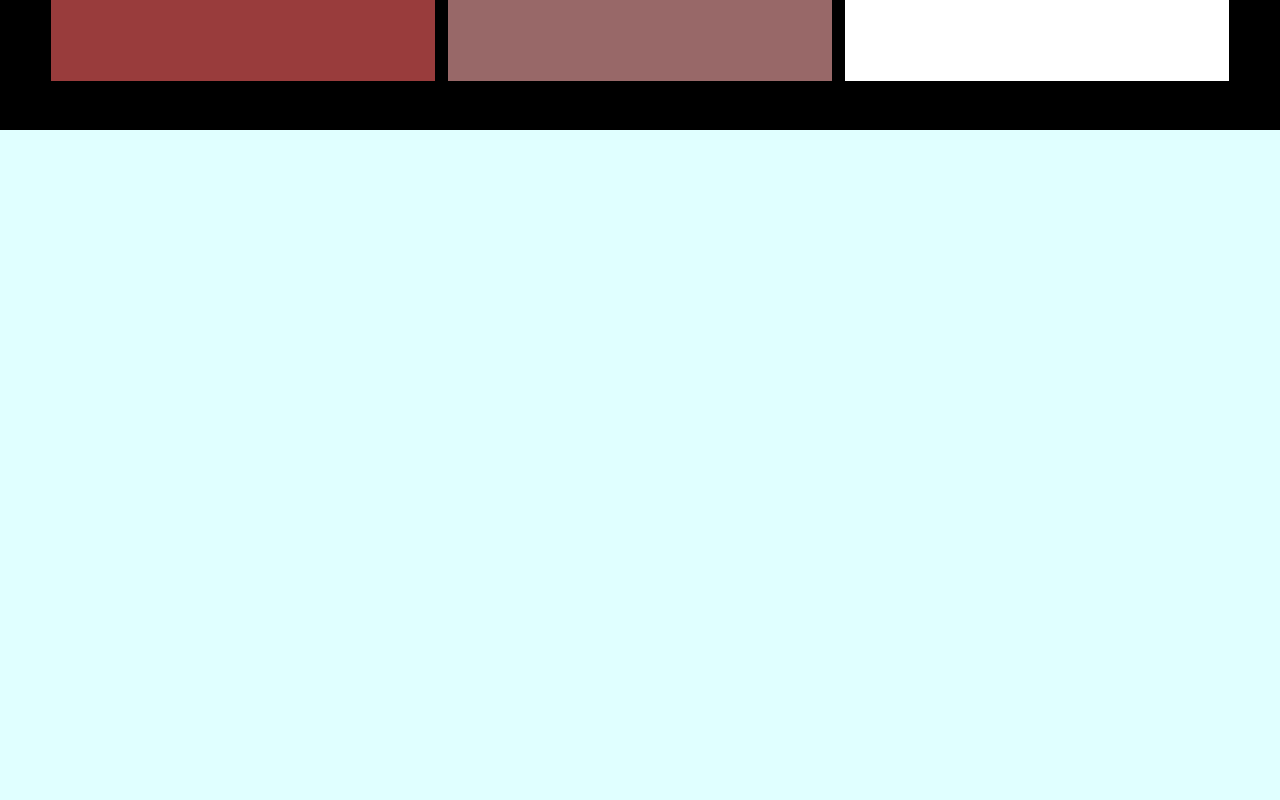
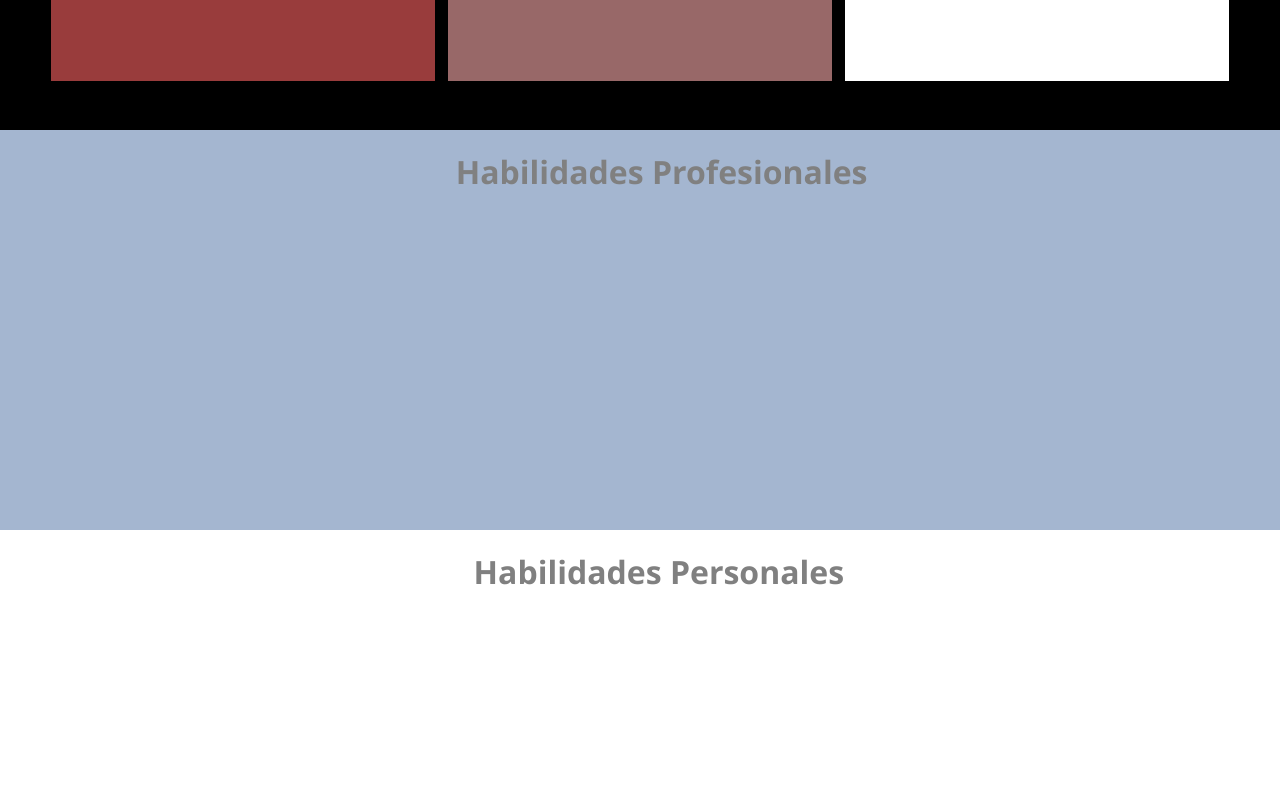
Before and after one commit to Alyhermon/Myportfolio_noficial, a Vue app in the folder portafolio/: page / in a window 1280 px wide. Shown: the part 1420-2220 px from the top of the page. Built offline with nearby package versions, Linux system fonts and the light colour scheme.

Commit message:
Arreglitos

```diff
--- a/portafolio/src/components/Home.vue
+++ b/portafolio/src/components/Home.vue
@@ -50,6 +50,17 @@
 
         <!--Habilidades-->
         <div class="habilidades">
+
+            <div class="HabilidadesProfe">
+
+                <h1 id="Profesionales">Habilidades Profesionales</h1>
+
+            </div>
+            <div class="HabilidaesPerso">
+
+                <h1>Habilidades Personales</h1>
+
+            </div>
 
         </div>
 
@@ -124,8 +135,6 @@
             }
 
         }
-
-
 
     }
 
@@ -301,8 +310,25 @@
     /**Habilidades */
 
     .habilidades{
-        background-color: lightcyan;
+        background-color: rgb(255, 255, 255);
         height: 800px;
+    }
+
+    .habilidades .HabilidadesProfe{
+        background: #a4b6d0;
+        height: 400px;
+    }
+
+    .habilidades h1{
+        padding-top: 20px;
+        border: none;
+        font-family: 'Segoe UI', Tahoma, Geneva, Verdana, sans-serif;
+        color: gray;
+        padding-left: 37%;
+    }
+
+    .habilidades #Profesionales{
+        padding-left: 35.6%;
     }
 
     /*Seccion Contactos */
@@ -466,7 +492,7 @@
 
     input[type='text']::placeholder{
         position: absolute;
-        top: 10px;
+        top: 13px;
         left: 10px;
     }
 
@@ -507,7 +533,6 @@
         position: absolute;
         top: 2890px;
         left: 55%;
-        font-size: 100%;
         width: 605px;
         height: 45px;
         font-family: 'Segoe UI', Tahoma, Geneva, Verdana, sans-serif;
```
